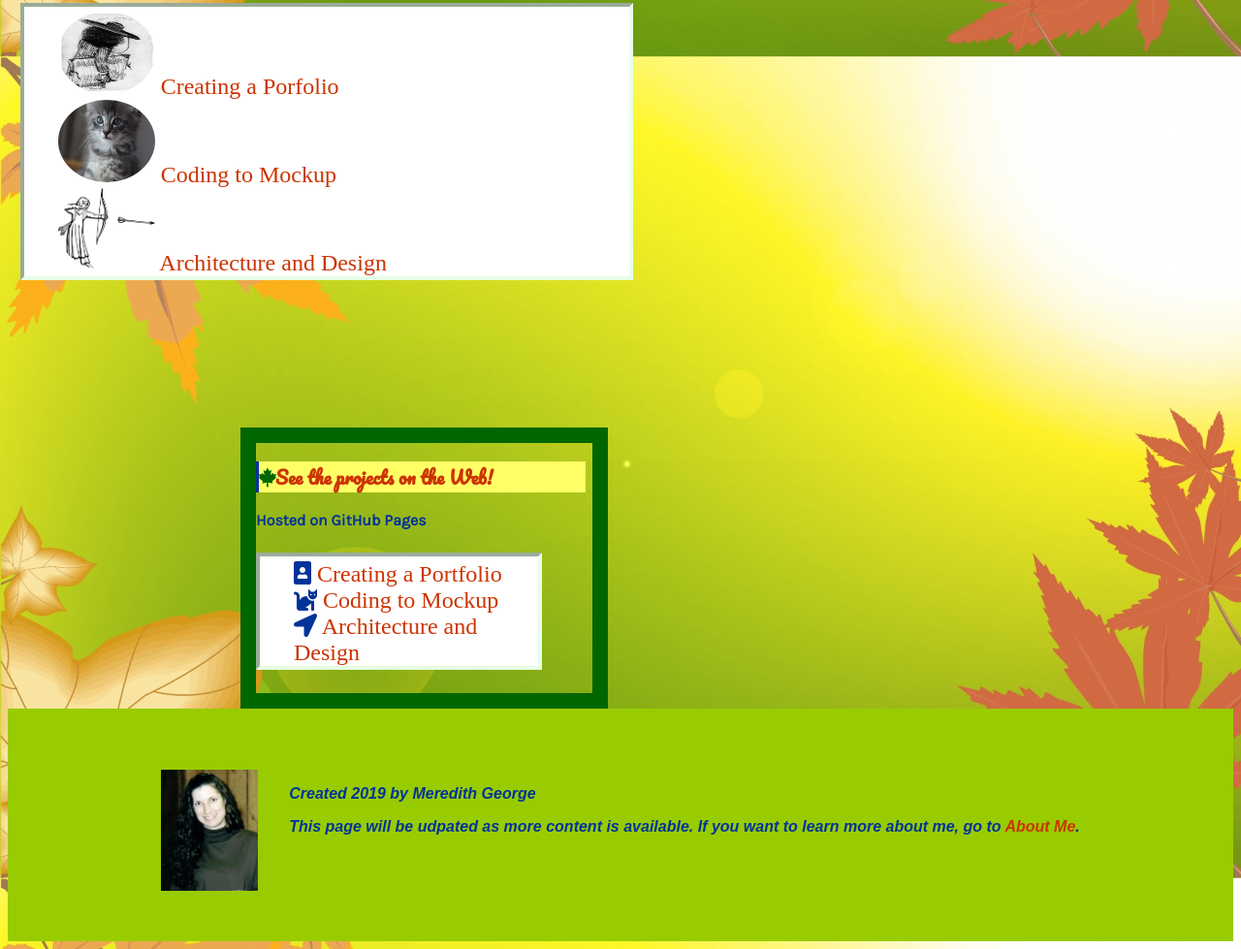
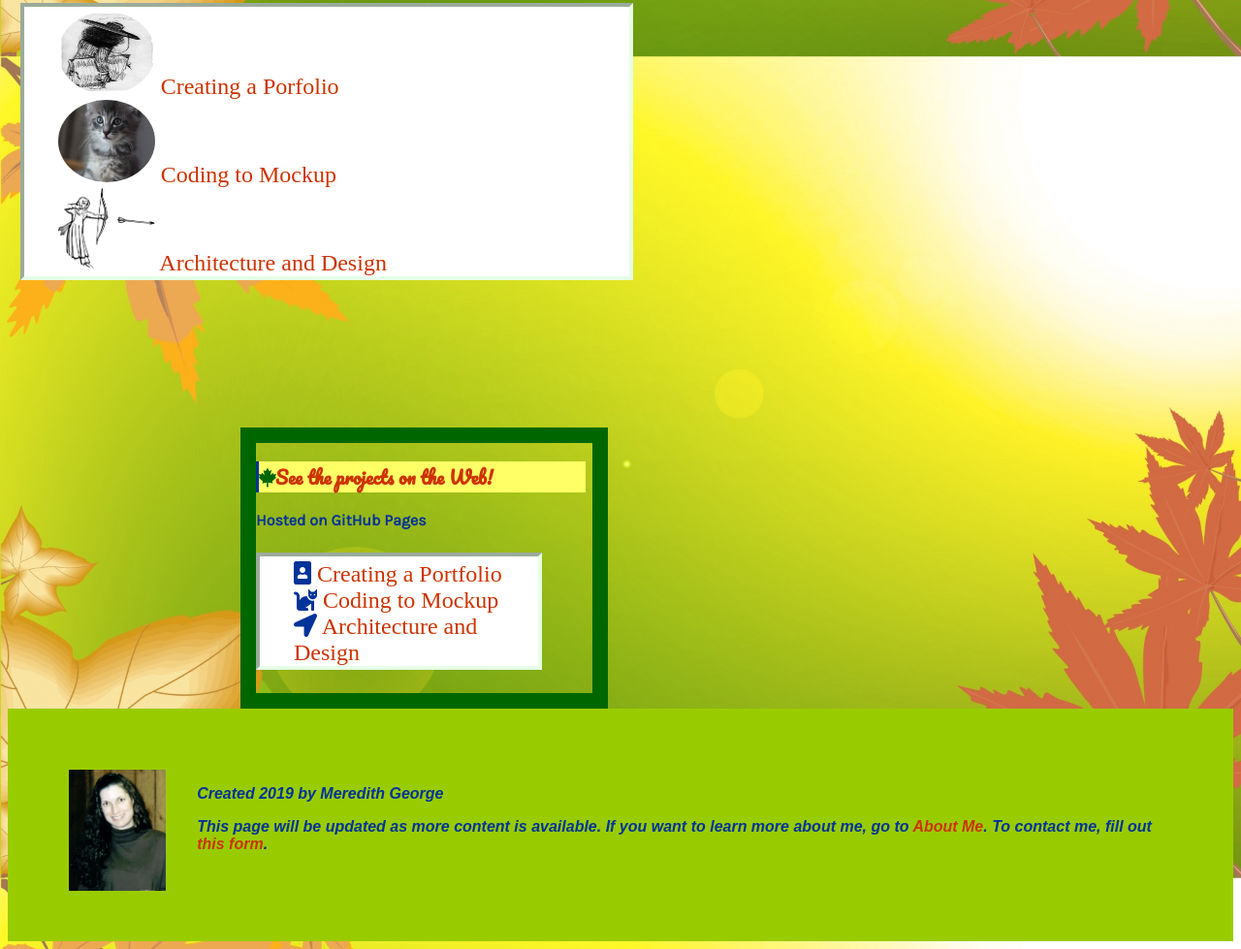
Before and after one commit to georgeme/portfolio, a plain HTML site: page index.html in a window 1280 px wide. Shown: the part 789-1768 px from the top of the page at 97% size. Drawn offline with Linux system fonts and the light colour scheme; a web font is replaced by a local one.

Commit message:
Updates to index page footer text

```diff
--- a/index.html
+++ b/index.html
@@ -1,5 +1,6 @@
 <!DOCTYPE html>
 <html lang="en">
+
 <head>
   <meta charset="utf-8">
   <title>Portfolio - My Projects</title>
@@ -11,6 +12,7 @@
     @import url('https://fonts.googleapis.com/css?family=Cabin|Karla|Molle:400i|Pacifico');
   </style>
 </head>
+
 <body>
   <!-- This is the header -->
   <header id="heading">
@@ -34,13 +36,14 @@
     <article>
       <!-- Including fontawesome icon in h3 tag -->
       <h3><i class="fab fa-canadian-maple-leaf"></i>What am I learning in this program?</h3>
-        <p>During this first quarter, we've learned about: Git and GitHub, semantic HTML, styling with CSS, box model, flexbox and fonts, multimedia and grids, web forms, using images and backgrounds, reviewing mockups and coding to match, creating site architecture and our own mockups (and then coding to match). Still to come is DOM and accessibility. </p>
+      <p>During this first quarter, we've learned about: Git and GitHub, semantic HTML, styling with CSS, box model, flexbox and fonts, multimedia and grids, web forms, using images and backgrounds, reviewing mockups and coding to match, creating
+        site architecture and our own mockups (and then coding to match). Still to come is DOM and accessibility. </p>
     </article>
 
     <aside>
       <h4><i class="fas fa-code"></i> My work so far includes:</h4>
       <ol>
-            <li><a href="https://github.com/georgeme/portfolio" target="_blank"><img class="projects" src="images/portfolio_image.jpg" width="100" height="85" alt="An image of an artist with their portfolio"> Creating  a Porfolio</a></li>
+        <li><a href="https://github.com/georgeme/portfolio" target="_blank"><img class="projects" src="images/portfolio_image.jpg" width="100" height="85" alt="An image of an artist with their portfolio"> Creating a Porfolio</a></li>
         <li><a href="https://github.com/georgeme/archery" target="_blank"><img class="projects" src="images/kitties-to-go.jpg" width="100" height="85" alt="An image of grey kitten"> Coding to Mockup</a></li>
         <li><a href="https://github.com/georgeme/archery" target="_blank"><img class="projects" src="images/archer-with-arrow.png" width="100" height="85" alt="An image of an archery arrow"> Architecture and Design</a></li>
       </ol>
@@ -66,9 +69,10 @@
 
     <article id="right-footer">
       <p class="footer-text"><em>Created 2019 by Meredith George</em></p>
-       <p class="footer-text"><em>This page will be udpated as more content is available. If you want to learn more about me, go to <a href="about-me.html">About Me</a>.</em></p>
+      <p class="footer-text"><em>This page will be updated as more content is available. If you want to learn more about me, go to <a href="about-me.html">About Me</a>. To contact me, fill out <a href="contact.html">this form</a>.</em></p>
     </article>
   </footer>
 
 </body>
+
 </html>
```
Lines whose indentation alone changed are shown as unchanged.
